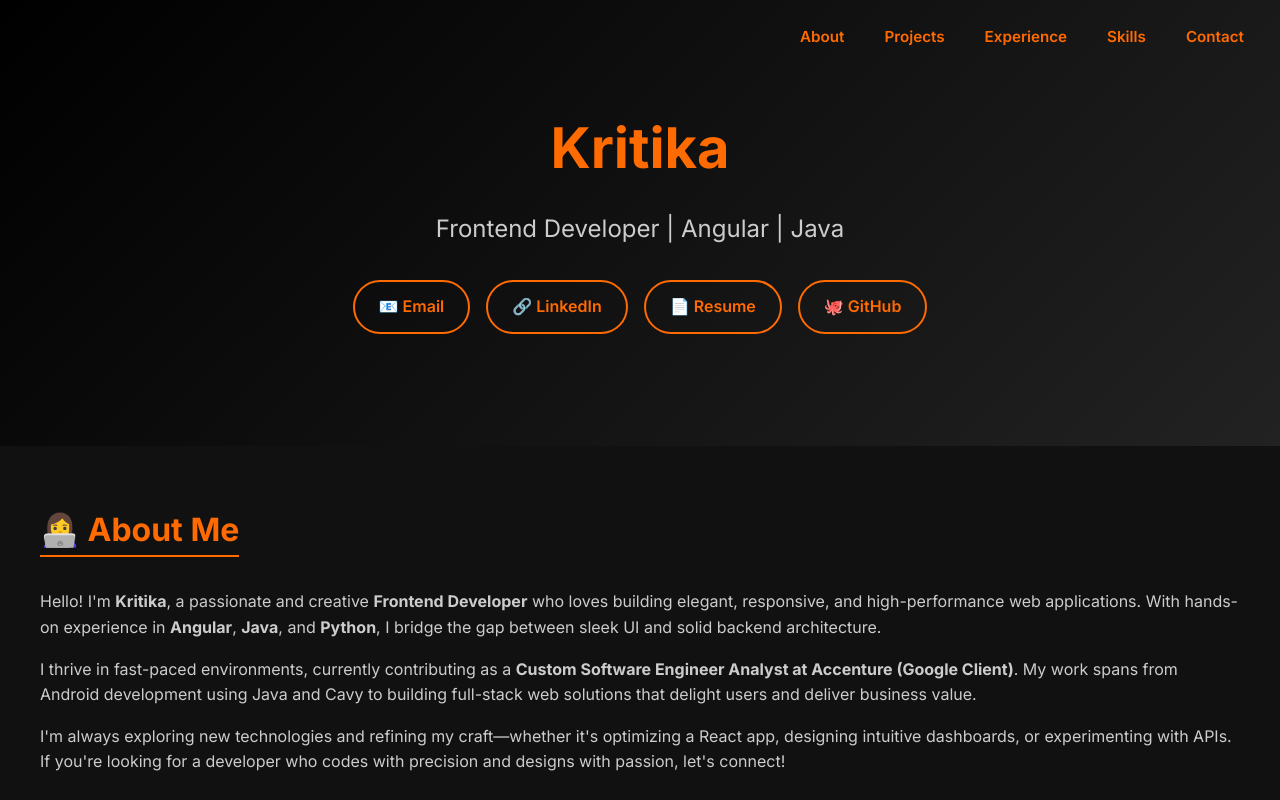
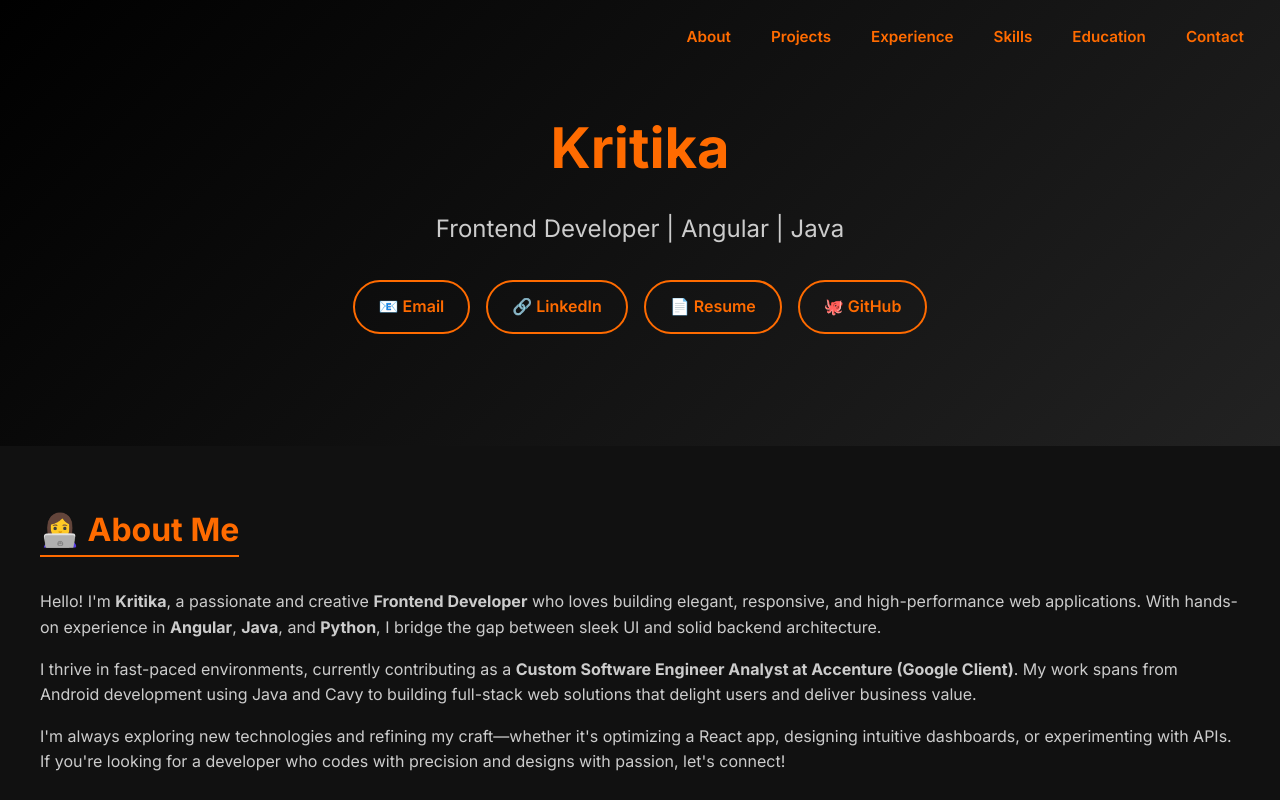
Before and after one commit to shankar-kritika/Portfolio, a plain HTML site: page me/index.html in a window 1280 px wide. Shown: the top 800 px of the page. Drawn offline with Linux system fonts and the light colour scheme.

Commit message:
Update index.html

```diff
--- a/me/index.html
+++ b/me/index.html
@@ -25,6 +25,7 @@
         <li><a href="#projects">Projects</a></li>
         <li><a href="#experience">Experience</a></li>
         <li><a href="#skills">Skills</a></li>
+        <li><a href="education">Education</a></li>
         <li><a href="#contact">Contact</a></li>
       </ul>
     </nav>
```
